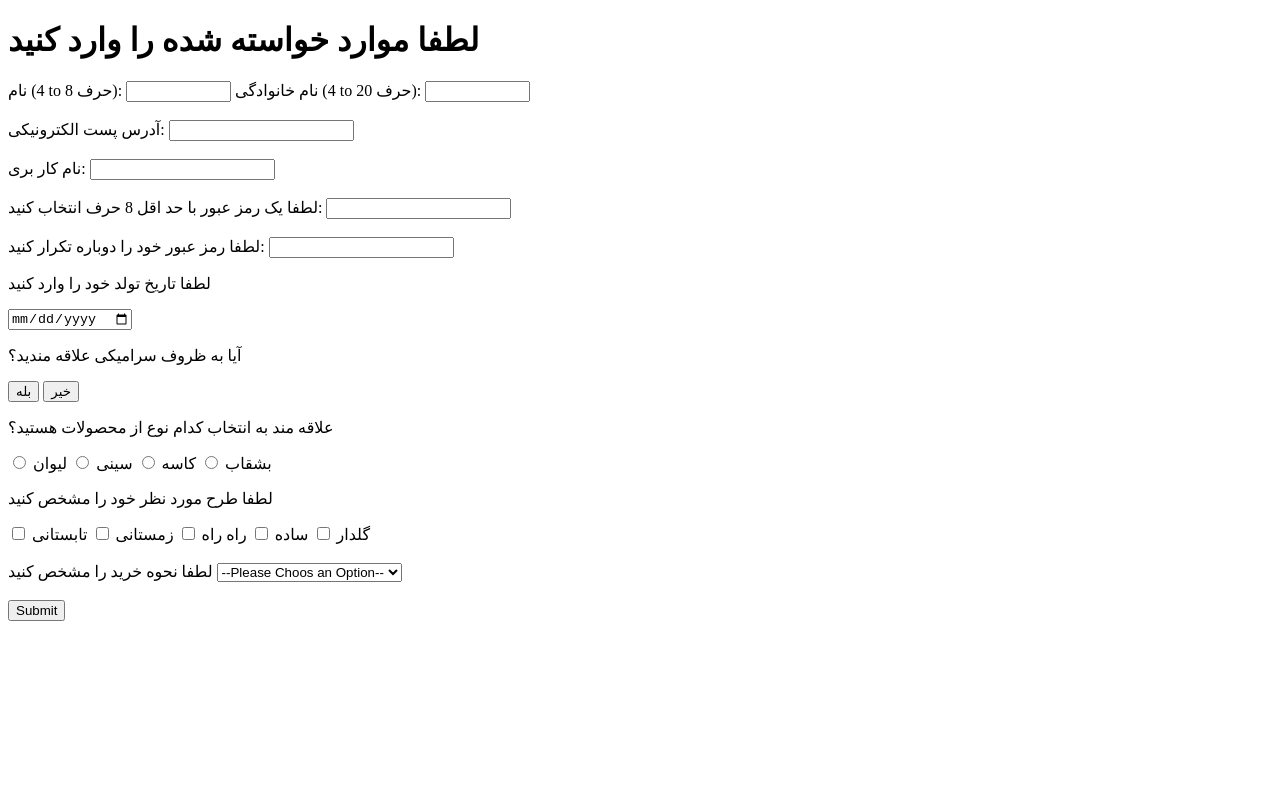
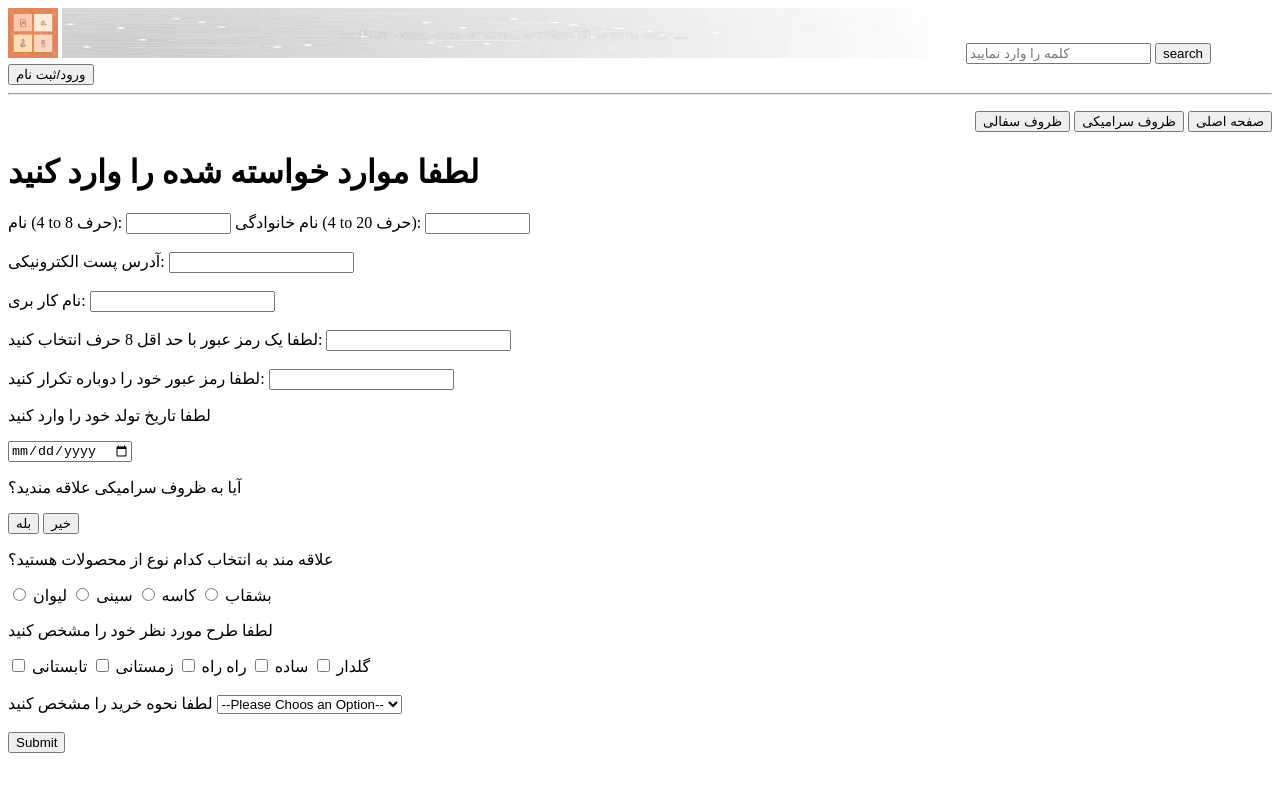
Before and after one commit to Mehdi90azimi/project1group5, a plain HTML site: page login.html in a window 1280 px wide. Drawn offline with Linux system fonts and the light colour scheme.

```diff
--- a/login.html
+++ b/login.html
@@ -9,6 +9,23 @@
         <meta name="viewport" content="width=device-width, initial-scale=1">
         <link rel="stylesheet" href="">
     </head>
+    <header>
+        <img src="img/p1.jpg" alt="logo_website" height="50px" width="50px">
+        <img src="img/p3.jpg" height="50px" width="900px">
+        <label>
+            <input type="text" placeholder="کلمه را وارد نمایید">
+            <button>search</button>
+        </label> &nbsp;
+        <button>ورود/ثبت نام</button>
+        <hr>
+        <nav>
+            <p dir="rtl">
+                <button>صفحه اصلی</button>
+                <button>ظروف سرامیکی</button>
+                <button>ظروف سفالی</button>
+            </p>
+        </nav>
+    </header>
     <body>
 
         <h1>لطفا موارد خواسته شده را وارد کنید</h1>
```
Also changed, not shown: index.html (+12 -6 lines).
